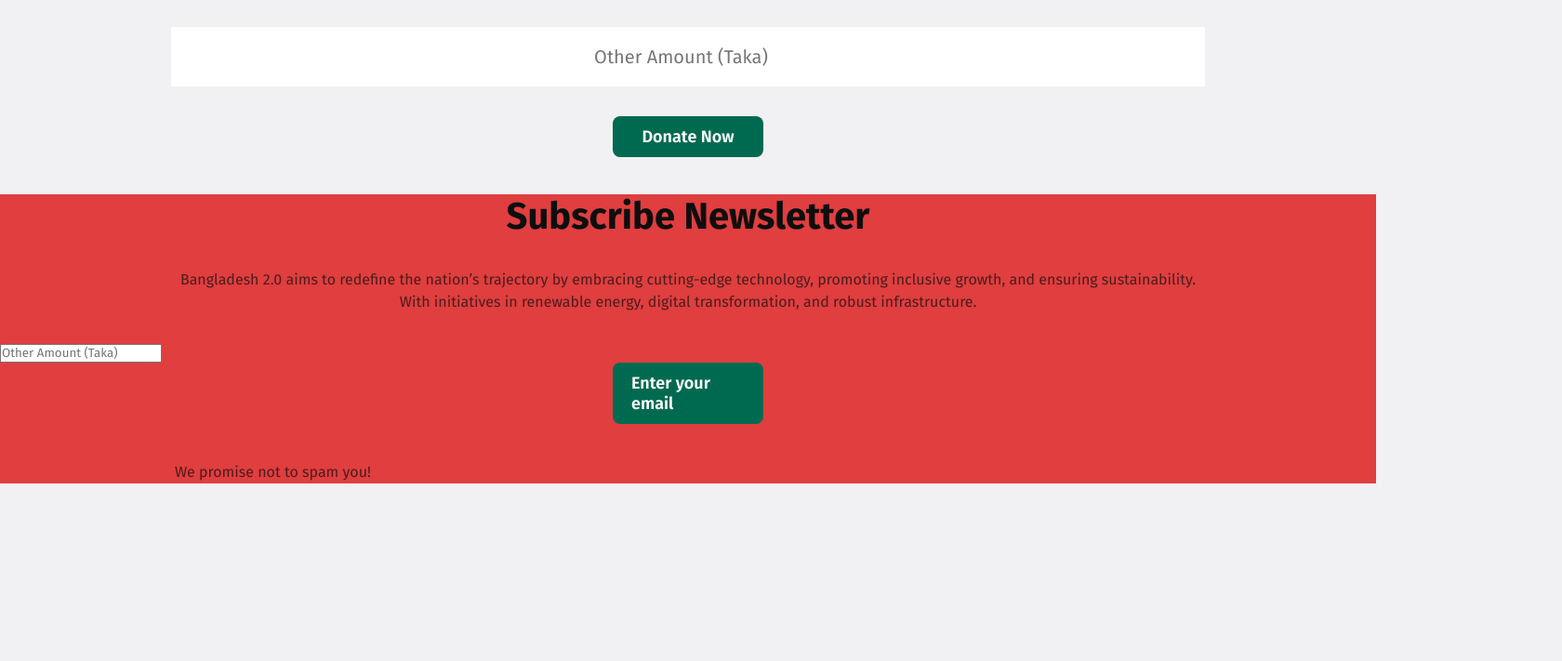
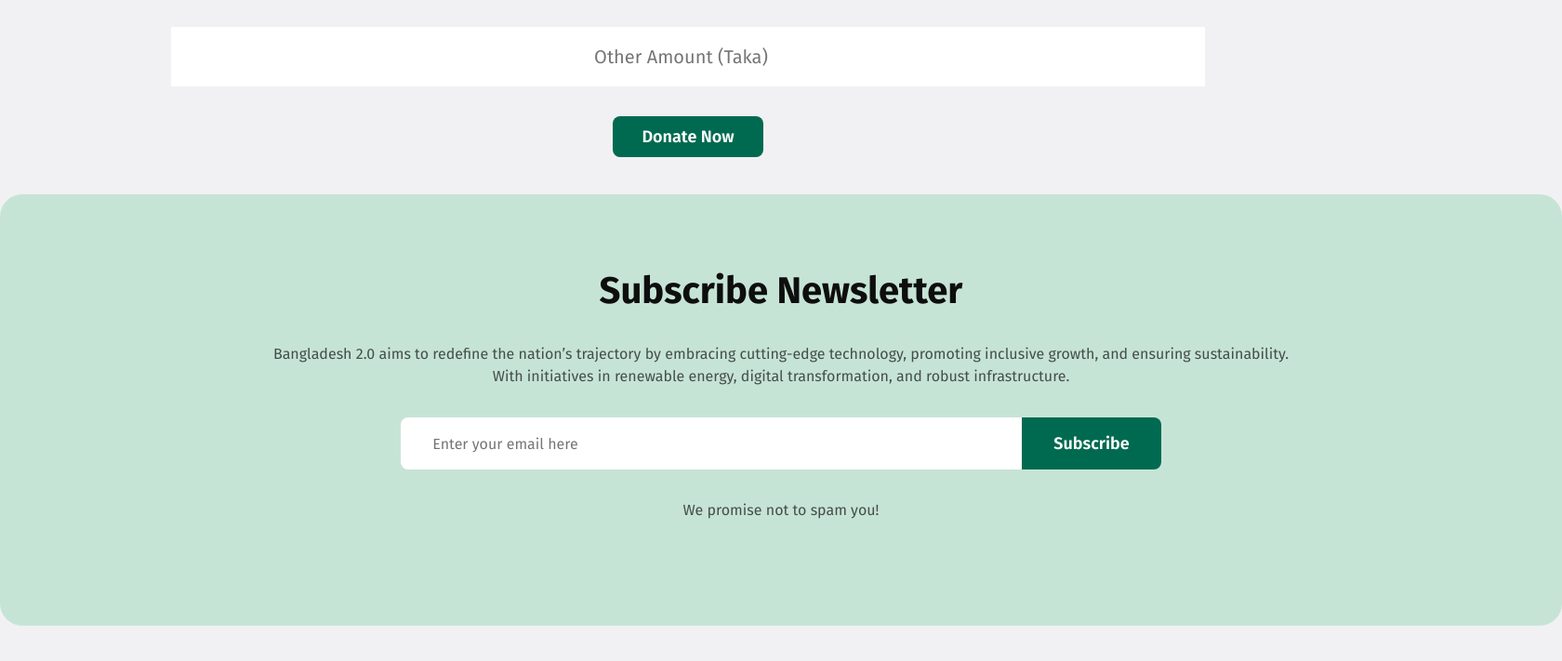
Before and after one commit to alaminindex/stunning-new-bangladesh, a plain HTML site: page index.html in a window 1280 px wide. Shown: the part 2777-3488 px from the top of the page at 93% size, 1680 px wide, since content can reach past the window. Before the commit the page ends 3329 px from the top, so only its background shows below. Drawn offline with Linux system fonts and the light colour scheme.

Commit message:
footer done!

```diff
--- a/index.html
+++ b/index.html
@@ -175,11 +175,13 @@
                 <p class="donate-dis">Bangladesh 2.0 aims to redefine the nation’s trajectory by embracing cutting-edge technology, promoting inclusive growth, and ensuring sustainability. With initiatives in renewable energy, digital transformation, and robust infrastructure.</p>
             </div>
              <div class="input-with-btn">
-                <input class="input-email" type="email" name="" id="" placeholder="Other Amount (Taka)">
-                <p class="card-btn-text recent-news-btn last-btn">Enter your email</p>
-                <p class="donate-dis">We promise not to spam you!</p>
+
+                <input class="input-email" type="email" name="" id="" placeholder="Enter your email here">
+
+                <p class="subscribe-btn lastbbt">Subscribe</p>
+
              </div>
-
+             <p class="donate-dis email-last">We promise not to spam you!</p>
 
 
            </div>
--- a/style.css
+++ b/style.css
@@ -280,10 +280,49 @@ body {
   cursor: pointer;
 }
 
-  .newsletter-container{
-    background-color: #e03e3f;
+.newsletter-container {
+  border-radius: 24px;
+  background: #c6e4d6;
+  padding: 80px 100px;
+  margin-bottom: 60px;
 }
 
-  .input-email{
+.input-email {
+  width: 600px;
+  padding: 17px 34px;
+  border-radius: 8px 0px 0px 8px;
+  background: #fff;
+  color: rgba(14, 14, 14, 0.3);
+  font-size: 16px;
+  font-weight: 400;
+  border: none;
+  outline: none;
+}
 
+.subscribe-btn {
+  /* display: flex; */
+  padding: 17px 34px;
+  /* justify-content: center; */
+  /* align-items: center; */
+  gap: 48px;
+  border-radius: 0px 8px 8px 0px;
+  background: #006a50;
+  color: #fff;
+  font-size: 18px;
+  font-weight: 600;
 }
+
+.input-with-btn {
+  display: flex;
+  justify-content: center;
+}
+
+.lastbbt:hover {
+  background: #e03e3f;
+  color: #ffbf00;
+  cursor: pointer;
+}
+
+.email-last {
+  text-align: center;
+}
```
Lines whose indentation alone changed are shown as unchanged.
